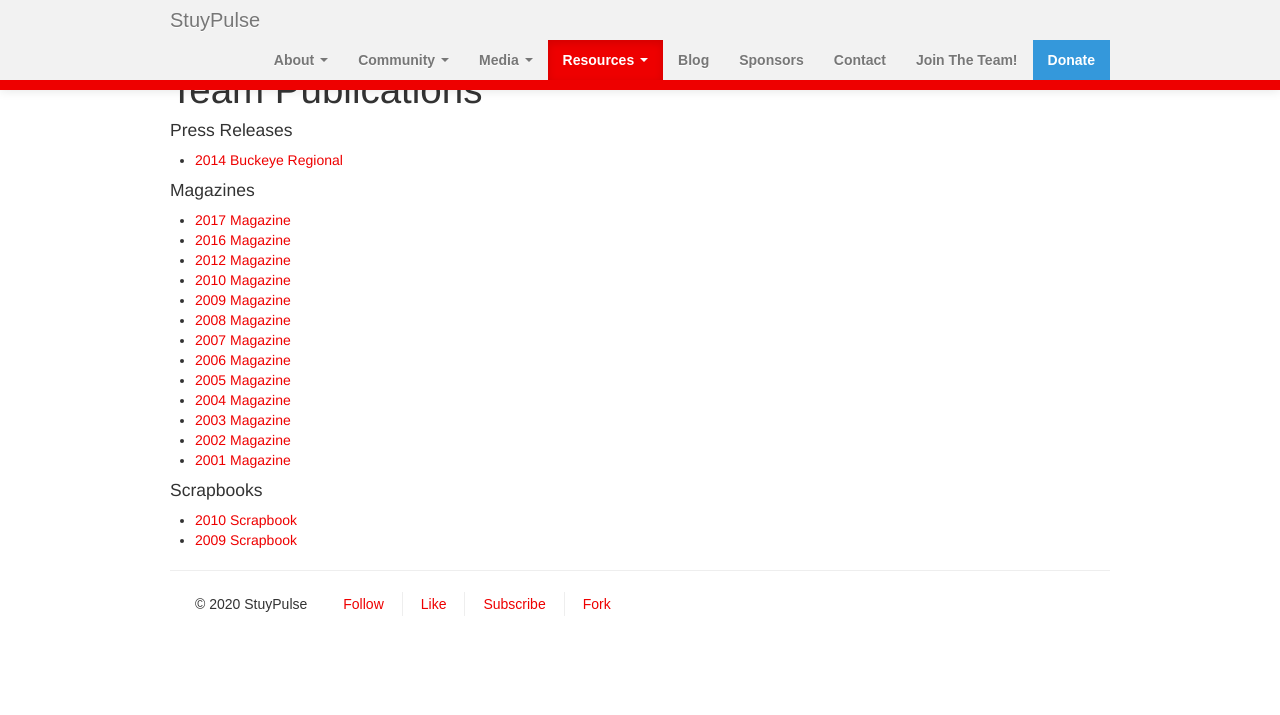
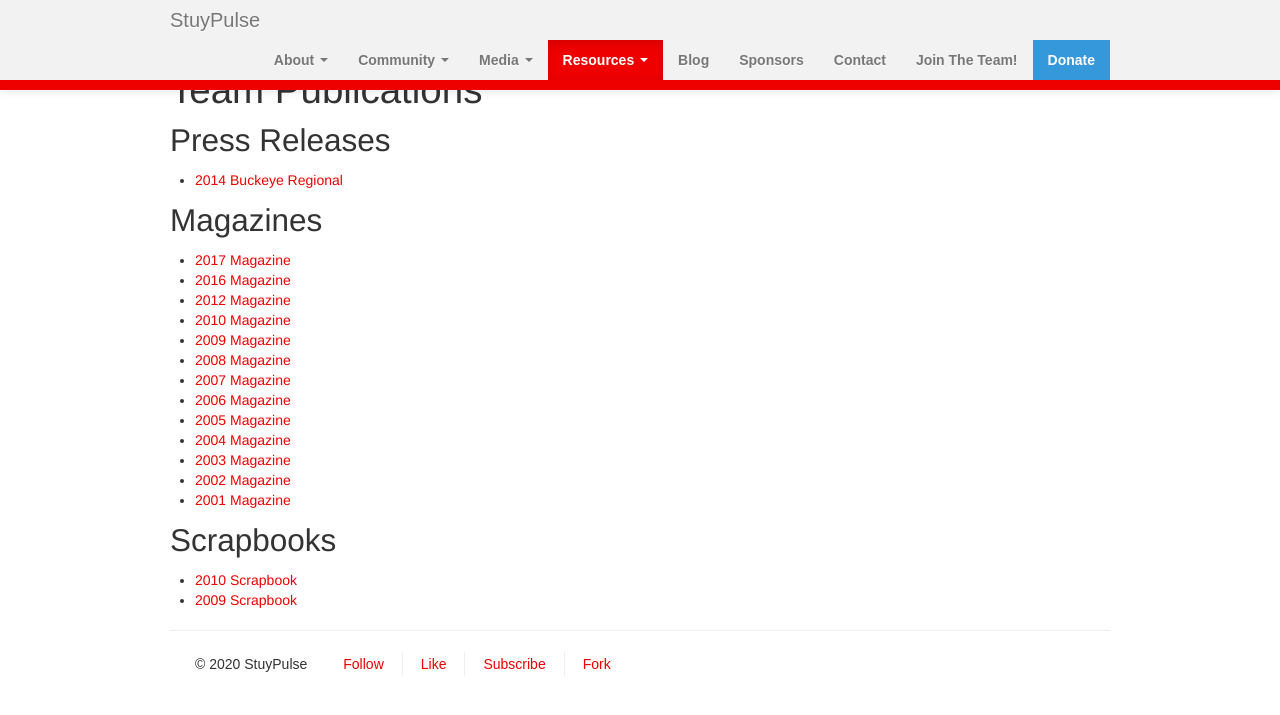
Before and after one commit to StuyPulse/team694.github.io, a Jekyll site: the page built from resources/publications/index.md, in a window 1280 px wide. Shown: the top 715 px of the page. Built offline with Jekyll 4.4.1, drawn with Linux system fonts in a browser that asks for light colours; nearby versions of some CDN libraries.

Commit message:
Increase font size for titles

```diff
--- a/resources/publications/index.md
+++ b/resources/publications/index.md
@@ -3,10 +3,10 @@
 title: Team Publications
 ---
 
-#### Press Releases
+## Press Releases
 - [2014 Buckeye Regional](/downloads/teamdocs/pressreleases/OhioBuckeyeRegionalPressRelease.pdf)
 
-#### Magazines
+## Magazines
 - [2017 Magazine](/downloads/teamdocs/magazines/2017Magazine.pdf)
 - [2016 Magazine](/downloads/teamdocs/magazines/2016Magazine.pdf)
 - [2012 Magazine](/downloads/teamdocs/magazines/2012Magazine.pdf)
@@ -21,6 +21,6 @@
 - [2002 Magazine](/downloads/teamdocs/magazines/02mag.pdf)
 - [2001 Magazine](/downloads/teamdocs/magazines/01mag.pdf)
 
-#### Scrapbooks
+## Scrapbooks
 - [2010 Scrapbook](/downloads/teamdocs/scrapbooks/10scrapbook.pdf)
 - [2009 Scrapbook](/downloads/teamdocs/scrapbooks/09scrapbook.pdf)
```
